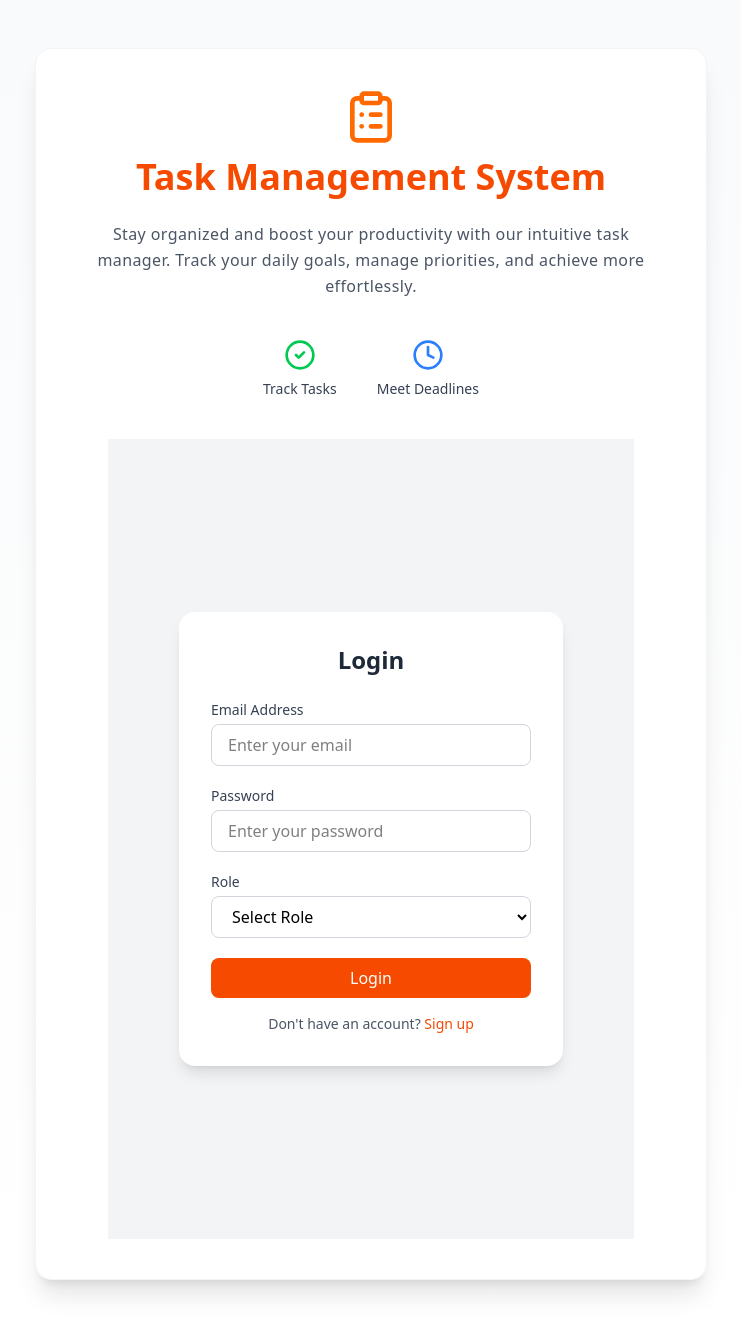
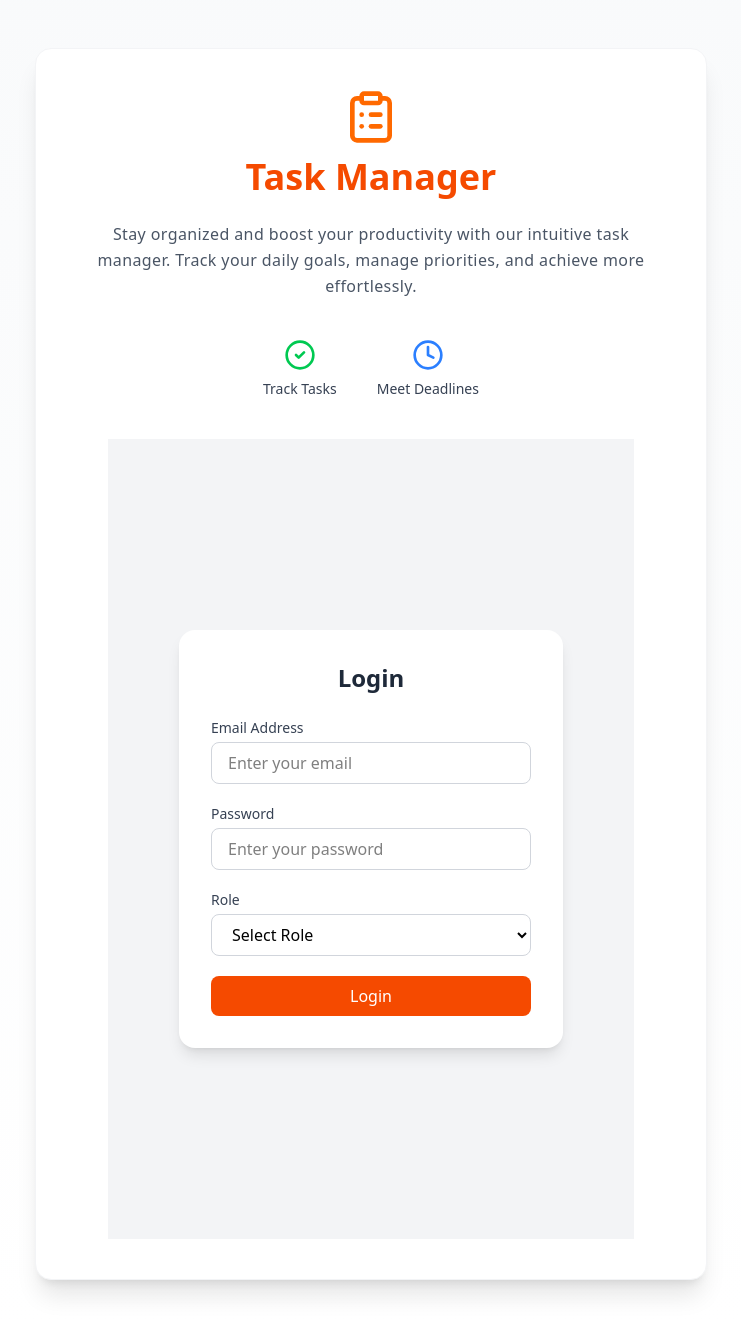
Before and after one commit to abhikumar11/taskmanagement, a React (Vite) app in the folder client/: page / in a window 1280 px wide. Shown: the whole page, without its empty margins (269-1010 px from the left). Built offline with nearby package versions, Linux system fonts and the light colour scheme.

Commit message:
initial commit

```diff
--- a/client/src/components/Home.jsx
+++ b/client/src/components/Home.jsx
@@ -10,7 +10,7 @@
         <div className="flex flex-col items-center mb-6">
           <ClipboardList className="w-14 h-14 text-orange-500 mb-3" />
           <h1 className="text-4xl font-bold text-orange-600 text-center">
-            Task Management System
+            Task Manager
           </h1>
         </div>
 
--- a/client/src/components/Login.jsx
+++ b/client/src/components/Login.jsx
@@ -91,16 +91,6 @@
             Login
           </button>
         </form>
-
-        <p className="text-center text-sm text-gray-600 mt-4">
-          Don't have an account?{" "}
-          <a
-            href="#"
-            className="text-orange-600 hover:underline"
-          >
-            Sign up
-          </a>
-        </p>
       </div>
     </div>
   );
--- a/client/src/components/admin/AdminDashboard.jsx
+++ b/client/src/components/admin/AdminDashboard.jsx
@@ -31,17 +31,17 @@
         <div className="grid grid-cols-1 sm:grid-cols-2 lg:grid-cols-3 gap-6">
           <div className="bg-white p-6 rounded-2xl shadow hover:shadow-lg transition">
             <h3 className="text-lg font-semibold text-gray-700 mb-2">Total Users</h3>
-            <p className="text-3xl font-bold text-orange-500">23</p>
+            <p className="text-3xl font-bold text-orange-500">0</p>
           </div>
 
           <div className="bg-white p-6 rounded-2xl shadow hover:shadow-lg transition">
             <h3 className="text-lg font-semibold text-gray-700 mb-2">Active Tasks</h3>
-            <p className="text-3xl font-bold text-green-500">12</p>
+            <p className="text-3xl font-bold text-green-500">0</p>
           </div>
 
           <div className="bg-white p-6 rounded-2xl shadow hover:shadow-lg transition">
             <h3 className="text-lg font-semibold text-gray-700 mb-2">Pending Tasks</h3>
-            <p className="text-3xl font-bold text-blue-500">4</p>
+            <p className="text-3xl font-bold text-blue-500">0</p>
           </div>
         </div>
 
```
